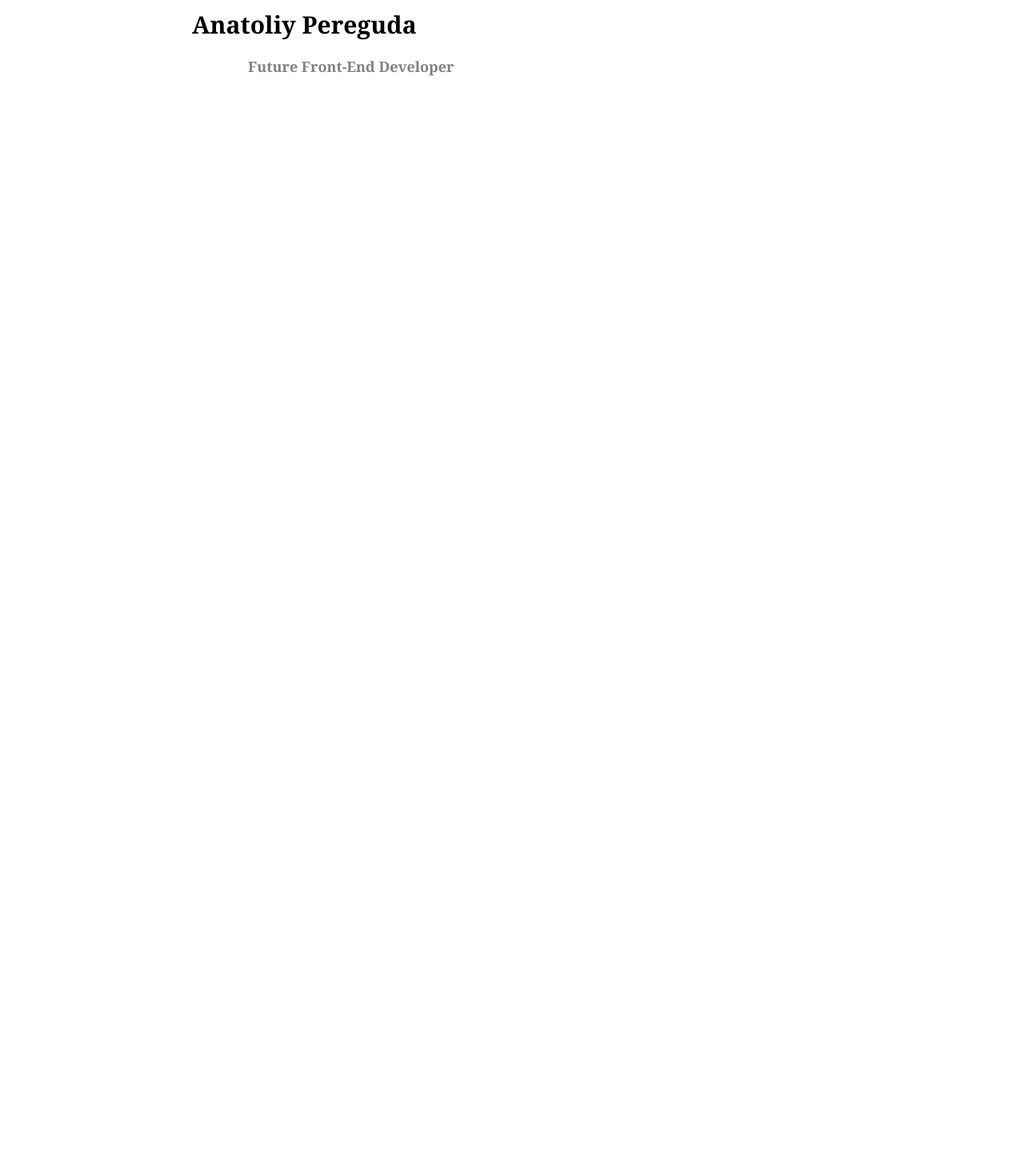
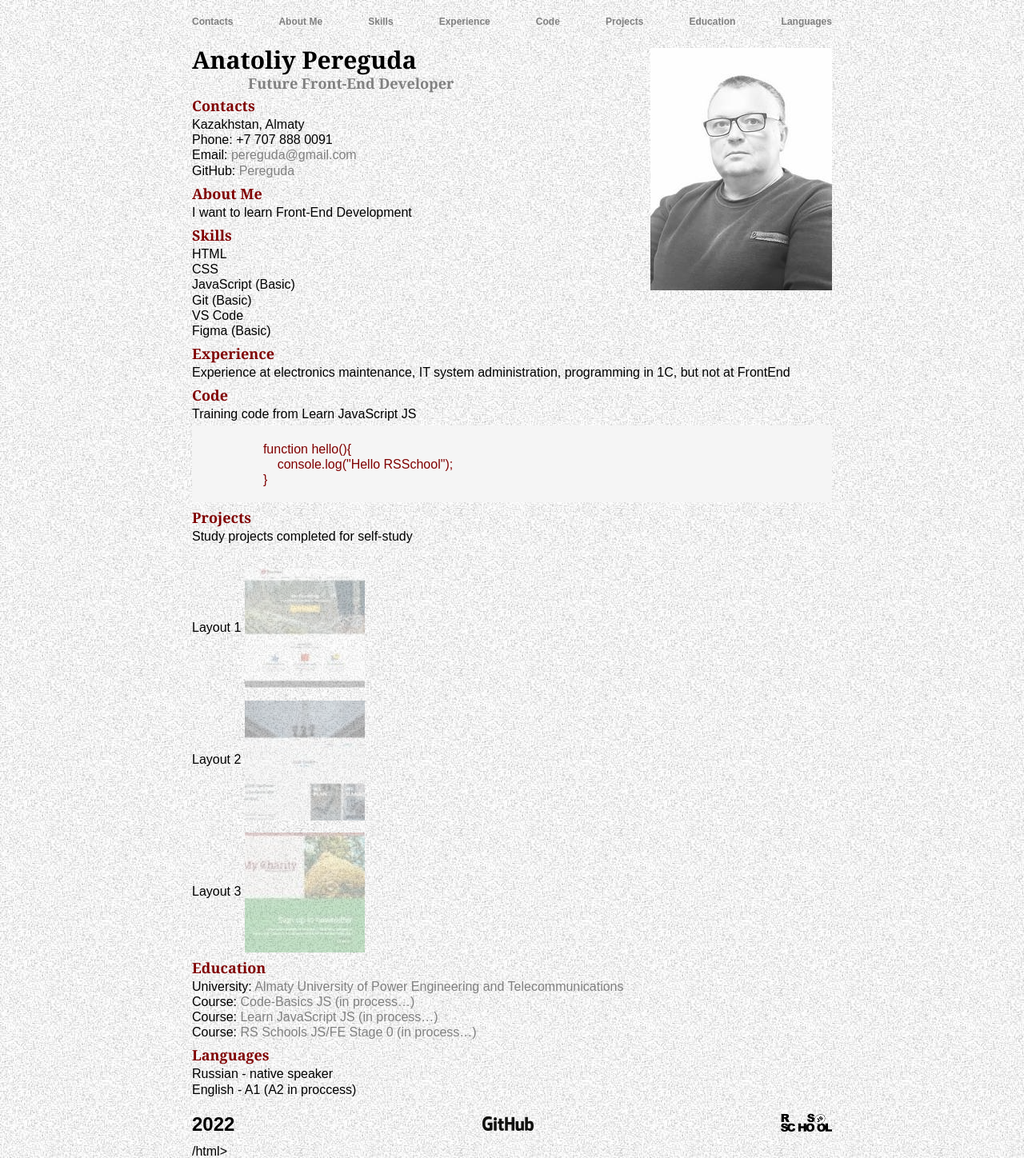
Before and after one commit to Pereguda/rsschool-cv, a plain HTML site: page index.html in a window 1280 px wide. Shown: the whole page at 80% size. Before the commit the page ends 800 px from the top, so only its background shows below. Drawn offline with Linux system fonts and the light colour scheme.

Commit message:
feat: add sections to index.html

```diff
--- a/index.html
+++ b/index.html
@@ -1,16 +1,137 @@
 <!DOCTYPE html>
 <html lang="en">
+
 <head>
     <meta charset="UTF-8">
     <meta http-equiv="X-UA-Compatible" content="IE=edge">
     <meta name="viewport" content="width=device-width, initial-scale=1.0">
-    <link rel="stylesheet" type="text/css" href="style.css" />
+    <link rel="stylesheet" type="text/css" href="styles/resetcss.css" />
+    <link rel="stylesheet" type="text/css" href="styles/style.css" />
     <title>CV#3</title>
 </head>
+
 <body>
+    <header class="header">
+        <nav class="nav">
+            <ul class="nav-menu">
+                <li>
+                    <a href="#contacts" class="nav_link">Contacts</a>
+                </li>
+                <li>
+                    <a href="#aboutme" class="nav_link">About Me</a>
+                </li>
+                <li>
+                    <a href="#skills" class="nav_link">Skills</a>
+                </li>
+                <li>
+                    <a href="#experience" class="nav_link">Experience</a>
+                </li>
+                <li>
+                    <a href="#сode" class="nav_link">Code</a>
+                </li>
+                <li>
+                    <a href="#projects" class="nav_link">Projects</a>
+                </li>
+                <li>
+                    <a href="#education" class="nav_link">Education</a>
+                </li>
+                <li>
+                    <a href="#languages" class="nav_link">Languages</a>
+                </li>
+            </ul>
+        </nav>
+    </header>
     <main class="main">
+        <img src="images/me.jpg" alt="It's me" id="me" />
         <h1>Anatoliy Pereguda</h1>
         <h3>Future Front-End Developer</h3>
+        <section id="contacts">
+            <h2>Contacts</h2>
+            <ul class="contacts-list">
+                <li>Kazakhstan, Almaty</li>
+                <li>Phone: +7 707 888 0091</li>
+                <li>Email: <a href="pereguda@gmail.com" class="contacts_link"> pereguda@gmail.com </a></li>
+                <li>GitHub: <a href="https://github.com/Pereguda" class="contacts_link"> Pereguda </a></li>
+            </ul>
+        </section>
+        <section id="aboutme">
+            <h2>About Me</h2>
+            <div class=about-me>
+                <p>I want to learn Front-End Development</p>
+            </div>
+        </section>
+        <section id="skills">
+            <h2>Skills</h2>
+            <ul class="skills-list">
+                <li>HTML</li>
+                <li>CSS</li>
+                <li>JavaScript (Basic)</li>
+                <li>Git (Basic)</li>
+                <li>VS Code</li>
+                <li>Figma (Basic)</li>
+            </ul>
+        </section>
+        <section id="experience">
+            <h2>Experience</h2>
+            <div class=experience-me>
+                <p>Experience at electronics maintenance, IT system administration, programming in 1C, but not at
+                    FrontEnd</p>
+            </div>
+        </section>
+        <section id="сode">
+            <h2>Code</h2>
+            <div class=code-me>
+                <p>Training code from Learn JavaScript JS</p>
+            </div>
+            <div class="code-list">
+                <pre><code>
+                    function hello(){
+                        console.log("Hello RSSchool");
+                    }
+                </code></pre>
+            </div>
+        </section>
+        <section id="projects">
+            <h2>Projects</h2>
+            <div class=projects-me>
+                <p>Study projects completed for self-study</p>
+            </div>
+            <ul class="projects-list">
+                <li>Layout 1 <a target="_blank" href="https://pereguda-test01.netlify.app/"><img src="images/010.jpg"
+                            alt="Project 1" width="150" class="project-img" /></a></li>
+                <li>Layout 2 <a target="_blank" href="https://pereguda-test02.netlify.app/"><img src="images/020.jpg"
+                            alt="Project 2" width="150" class="project-img" /></a></li>
+                <li>Layout 3 <a target="_blank" href="https://pereguda-test03.netlify.app/"><img src="images/030.jpg"
+                            alt="Project 3" width="150" class="project-img" /></a></li>
+            </ul>
+        </section>
+        <section id="education">
+            <h2>Education</h2>
+            <ul class="education-list">
+                <li>University: <a href="https://aues.edu.kz/en" class="education_link"> Almaty University of Power
+                        Engineering and Telecommunications </a></li>
+                <li>Course: <a href="https://ru.code-basics.com/" class="education_link"> Code-Basics JS (in process…)
+                    </a></li>
+                <li>Course: <a href="https://learn.javascript.ru/" class="education_link"> Learn JavaScript JS (in
+                        process…) </a></li>
+                <li>Course: <a href="https://app.rs.school/" class="education_link"> RS Schools JS/FE Stage 0 (in
+                        process…) </a></li>
+            </ul>
+        </section>
+        <section id="languages">
+            <h2>Languages</h2>
+            <ul class="languages-list">
+                <li>Russian - native speaker</li>
+                <li>English - A1 (A2 in proccess)</li>
+            </ul>
+        </section>
     </main>
+    <footer class="footer">
+        <p>2022</p>
+        <a target="_blank" href="https://github.com/Pereguda"><img src="images/github.svg" alt="GitHab link"
+                width="64" /></a>
+        <a target="_blank" href="https://rs.school/js/"><img src="images/rs_school_js.svg" alt="RSSchool link"
+                width="64" /></a>
+    </footer>
 </body>
-</html>
+/html>
--- a/style.css
+++ /dev/null
@@ -1,21 +0,0 @@
-body {
-    margin: 0 auto;
-    font-family: Arial, Helvetica, sans-serif;
-    width: 800px;
-    font-size: 16px;
-}
-h1 {
-    font-size: 30px;
-    font-weight: bold;
-    font-family: Georgia, Serif;
-    color: black;
-    margin-top: 10px;
-}
-h3 {
-    font-size: 18px;
-    font-weight: bold;
-    font-family: Georgia, Serif;
-    color: gray;
-    margin-left: 70px;
-    margin-top: 5px;
-}
```
